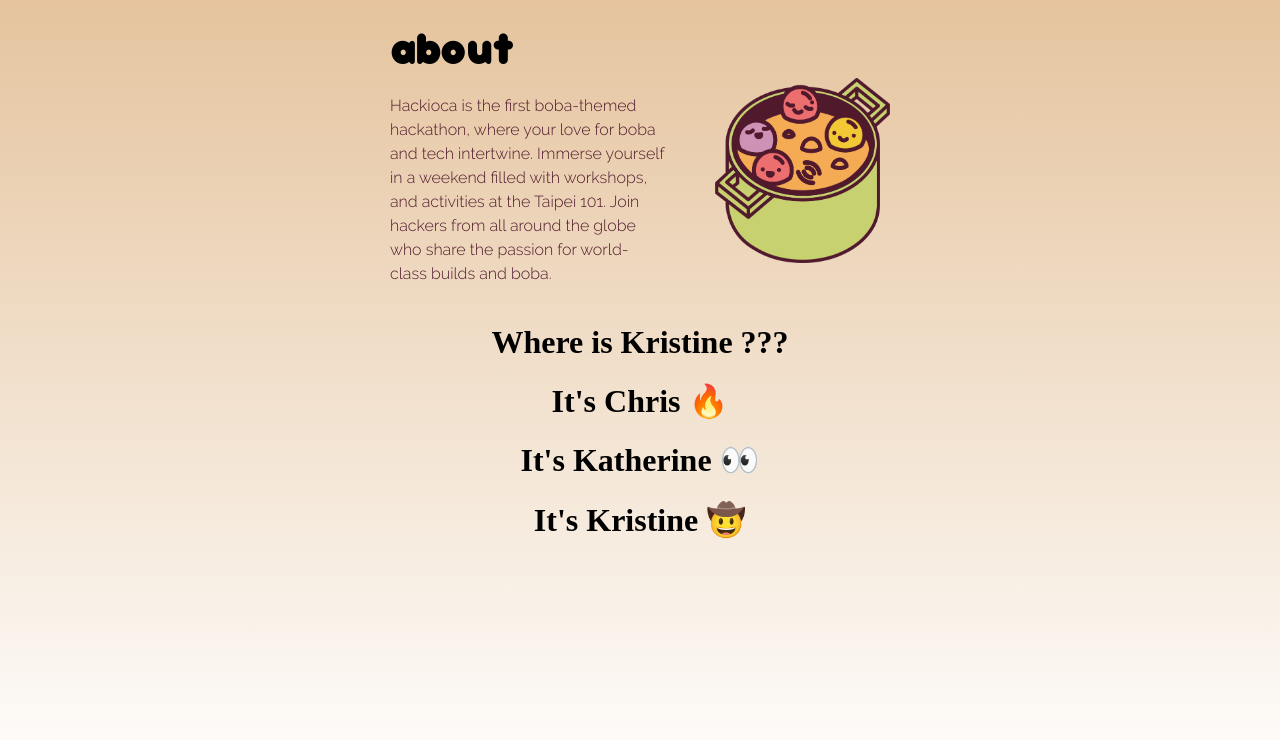
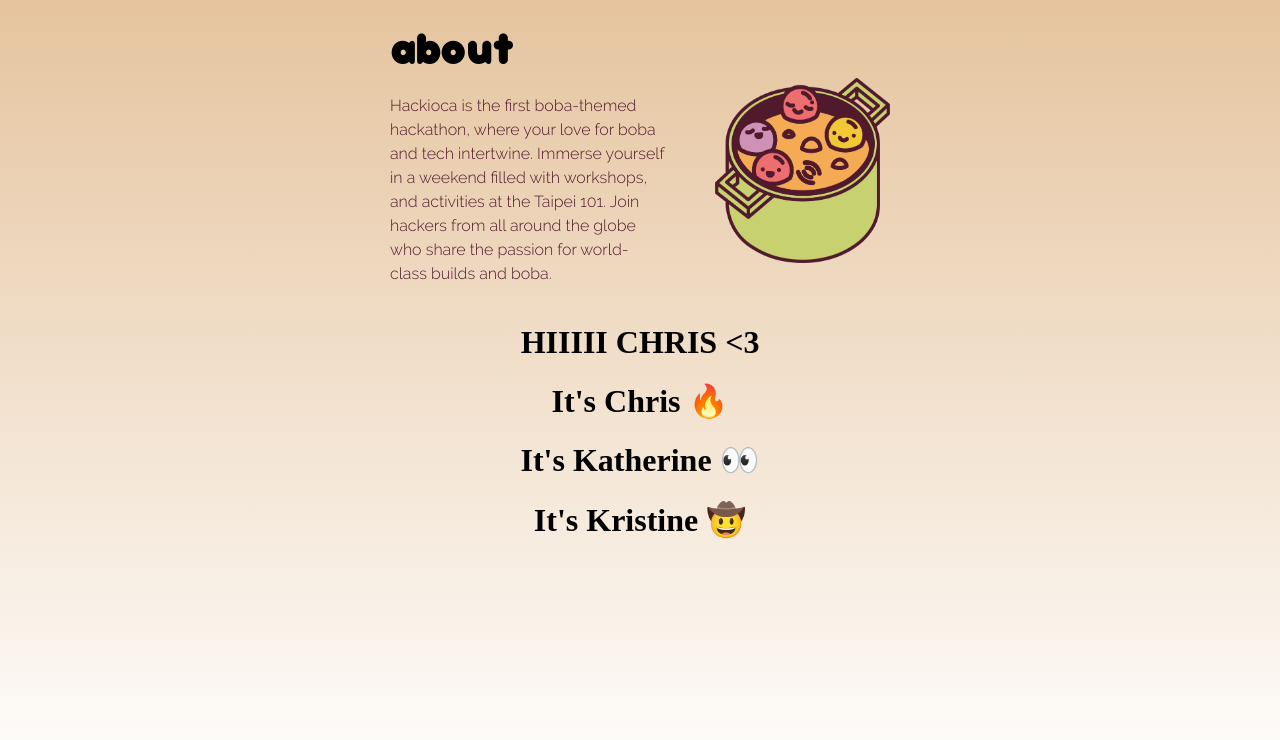
Before and after one commit to hackthenorth/hackioca.com, a React (Create React App) app: page / in a window 1280 px wide. Shown: the top 740 px of the page. Built offline with nearby package versions, Linux system fonts and the light colour scheme.

Commit message:
Update copy.ts
Edit for a test

```diff
--- a/src/copy.ts
+++ b/src/copy.ts
@@ -5,7 +5,7 @@ export default {
       "Hackioca is the first boba-themed hackathon, where your love for boba and tech intertwine. Immerse yourself in a weekend filled with workshops, and activities at the Taipei 101. Join hackers from all around the globe who share the passion for world-class builds and boba."
   },
   marketing: {
-    michal: "Where is Kristine ???",
+    michal: "HIIIII CHRIS <3 ",
     chris: "It's Chris 🔥",
     katherine: "It's Katherine 👀",
     kristine: "It's Kristine 🤠"
```
